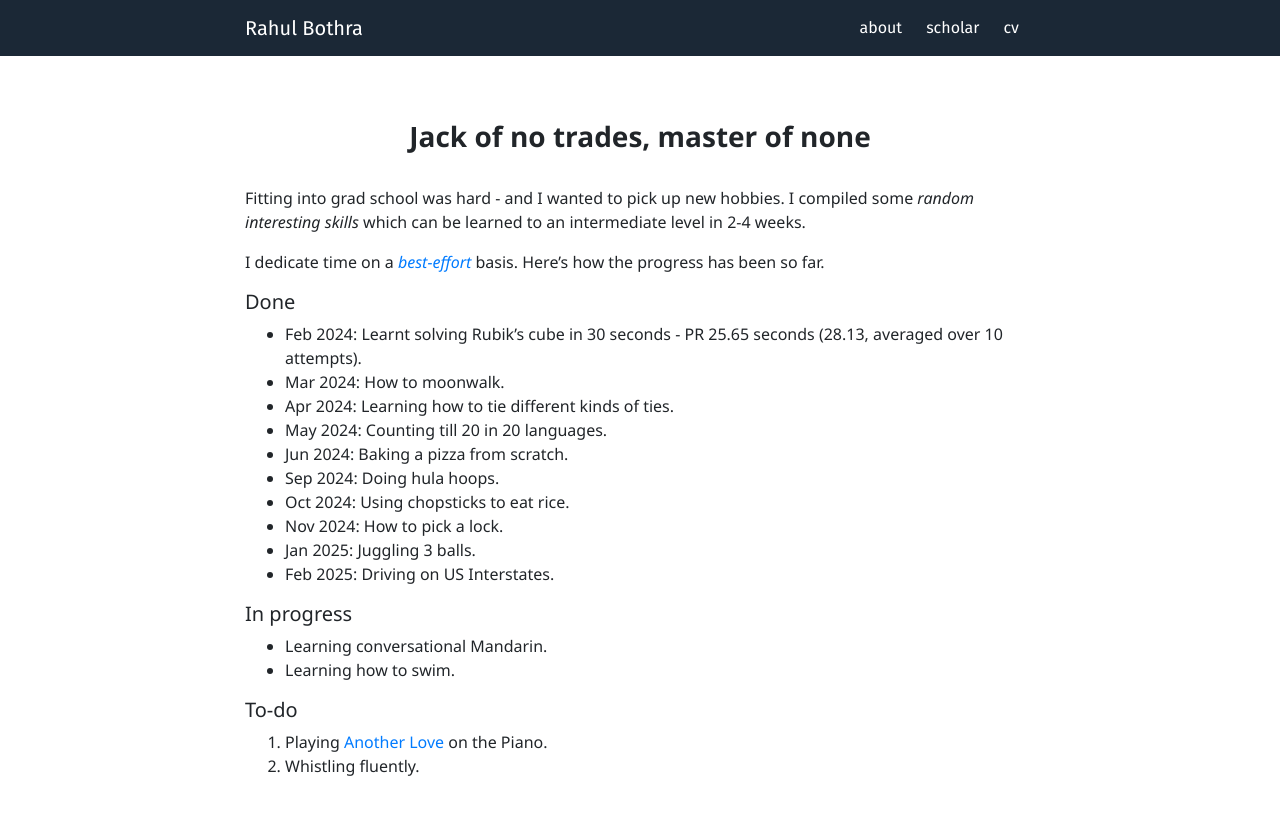
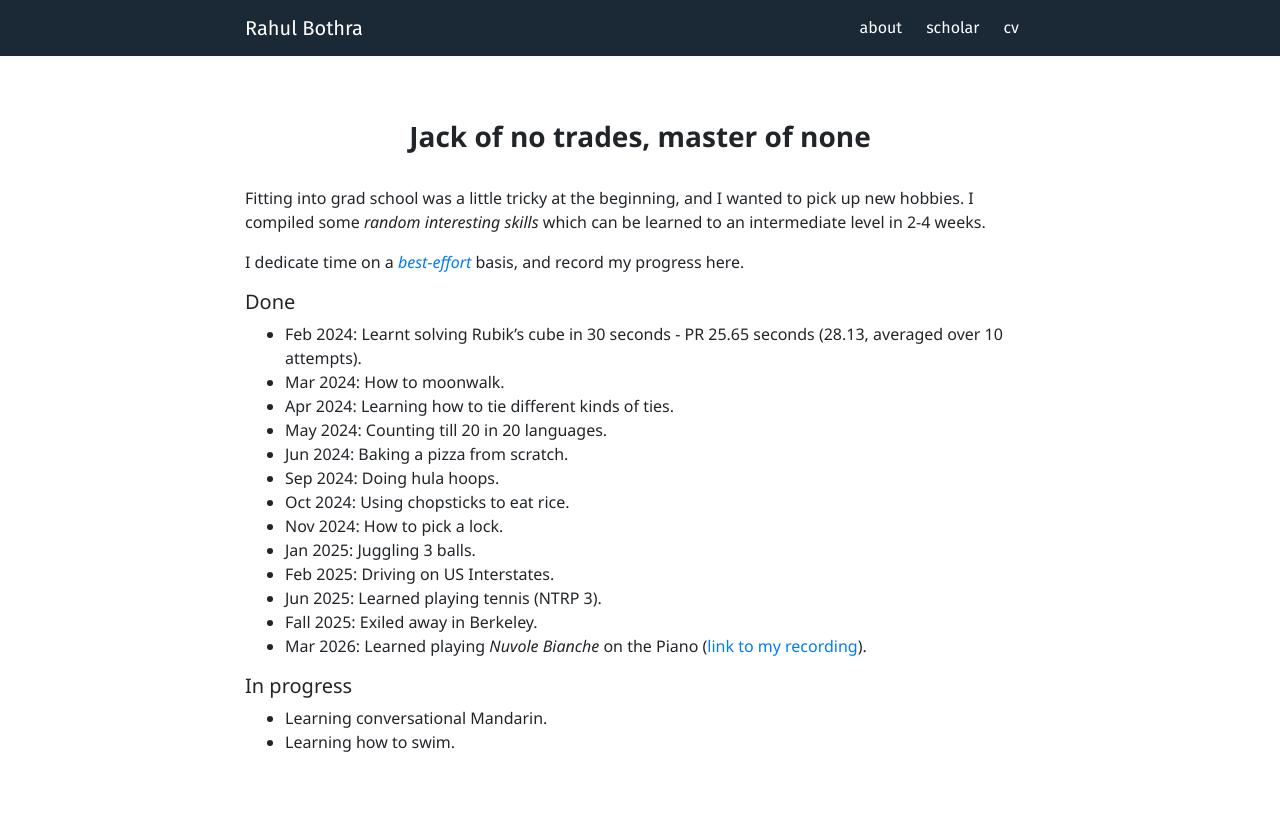
Before and after one commit to rhl-bthr/rhl-bthr.github.io, a Jekyll site: the page built from jack-of-no-trades.md, in a window 1280 px wide. Shown: the top 815 px of the page. Built offline with Jekyll 4.4.1, drawn with Linux system fonts in a browser that asks for light colours.

Commit message:
add jack-of-no-trades page back

```diff
--- a/jack-of-no-trades.md
+++ b/jack-of-no-trades.md
@@ -3,9 +3,9 @@ layout: post
 title: Jack of no trades, master of none
 ---
 
-Fitting into grad school was hard - and I wanted to pick up new hobbies. I compiled some _random interesting skills_ which can be learned to an intermediate level in 2-4 weeks.
+Fitting into grad school was a little tricky at the beginning, and I wanted to pick up new hobbies. I compiled some _random interesting skills_ which can be learned to an intermediate level in 2-4 weeks.
 
-I dedicate time on a [_best-effort_](https://en.wikipedia.org/wiki/Best-effort_delivery) basis. Here's how the progress has been so far.
+I dedicate time on a [_best-effort_](https://en.wikipedia.org/wiki/Best-effort_delivery) basis, and record my progress here.
 
 ##### Done
 * Feb 2024: Learnt solving Rubik's cube in 30 seconds - PR 25.65 seconds (28.13, averaged over 10 attempts).
@@ -18,11 +18,11 @@ I dedicate time on a [_best-effort_](https://en.wikipedia.org/wiki/Best-effort_d
 * Nov 2024: How to pick a lock.
 * Jan 2025: Juggling 3 balls.
 * Feb 2025: Driving on US Interstates.
+* Jun 2025: Learned playing tennis (NTRP 3).
+* Fall 2025: Exiled away in Berkeley.
+* Mar 2026: Learned playing _Nuvole Bianche_ on the Piano ([link to my recording](https://drive.google.com/file/d/15HEVyu0LBjN25e_8bLjBVFl2dC-vXEbF/view?usp=sharing)).
+
 
 ##### In progress
 * Learning conversational Mandarin.
 * Learning how to swim.
-
-##### To-do
-1. Playing [Another Love](https://www.youtube.com/watch?v=uqkMbalm_5Q) on the Piano.
-2. Whistling fluently.
```
Also changed, not shown: index.md (+6 -3 lines).
